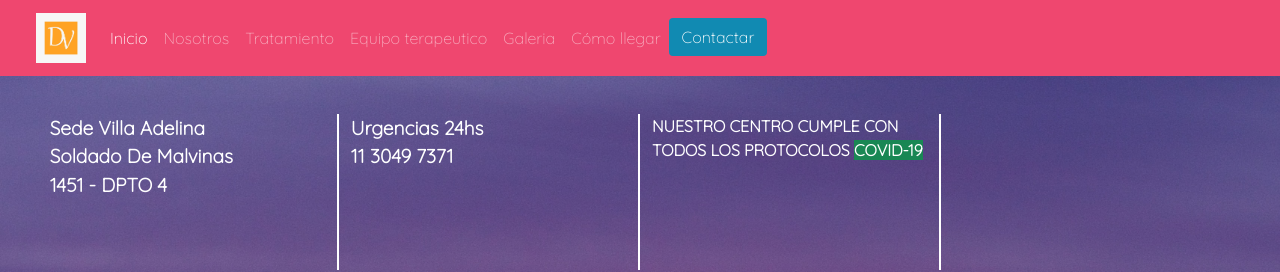
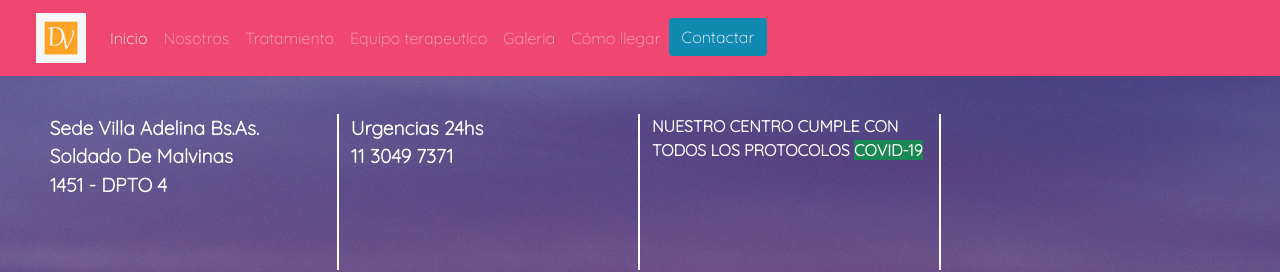
Before and after one commit to TobiasBregante/despertaralavida, a React (Create React App) app: page / in a window 1280 px wide. Shown: the top 272 px of the page. Built offline with nearby package versions, Linux system fonts and the light colour scheme.

Commit message:
DALV location change

```diff
--- a/src/components/home/index.component.jsx
+++ b/src/components/home/index.component.jsx
@@ -38,7 +38,7 @@ const Home = () => {
         <Body>
             <article className="row home-contain">
                 <ul className='address-home-top col-12 col-sm-12 col-lg-3 col-xl-3'>
-                    <li>Sede Villa Adelina</li>
+                    <li>Sede Villa Adelina Bs.As.</li>
                     <li>Soldado De Malvinas <br /> 1451 - DPTO 4</li>
                 </ul>
                 <ul className='address-home-top col-12 col-sm-12 col-lg-3 col-xl-3'>
```
